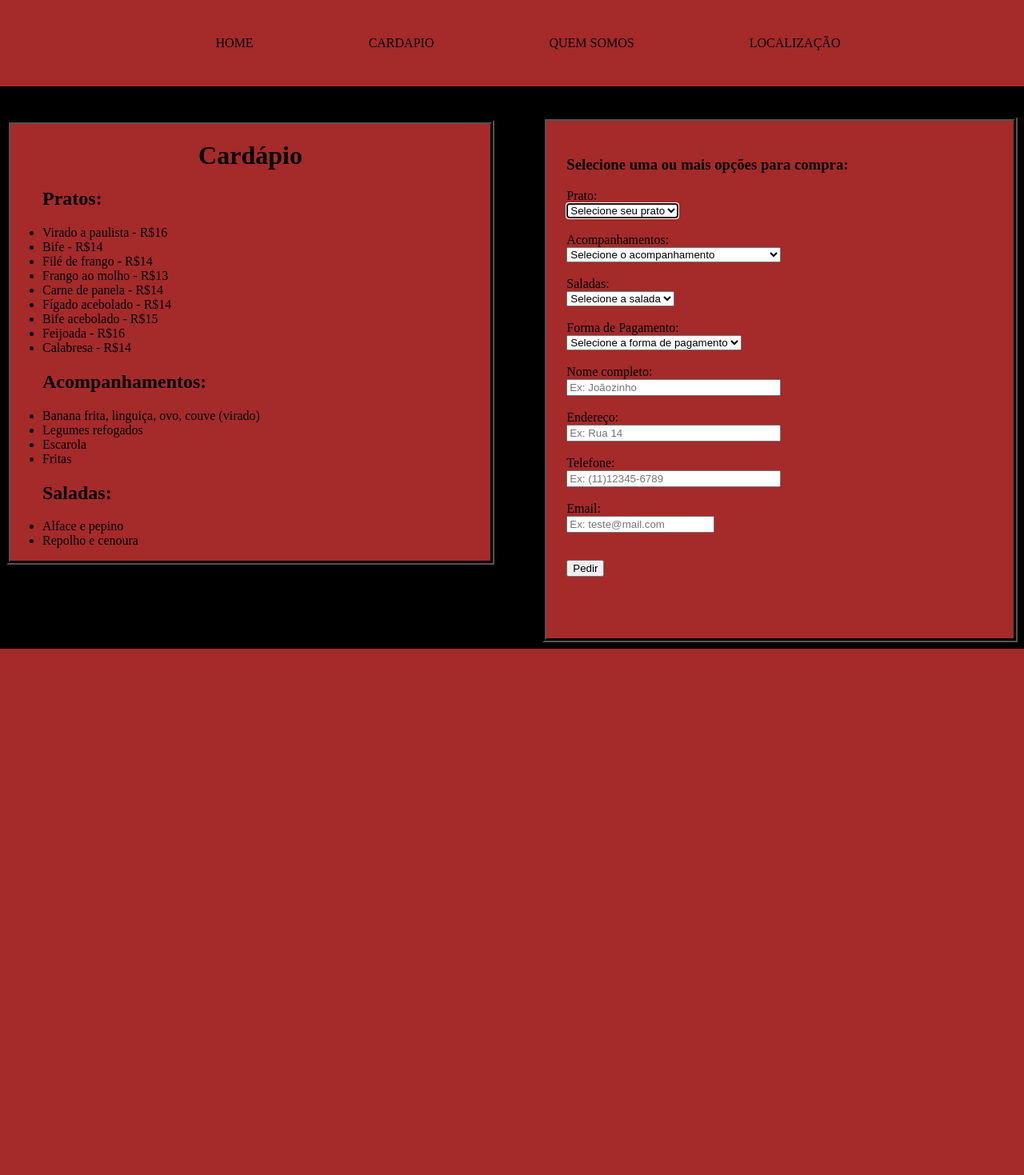
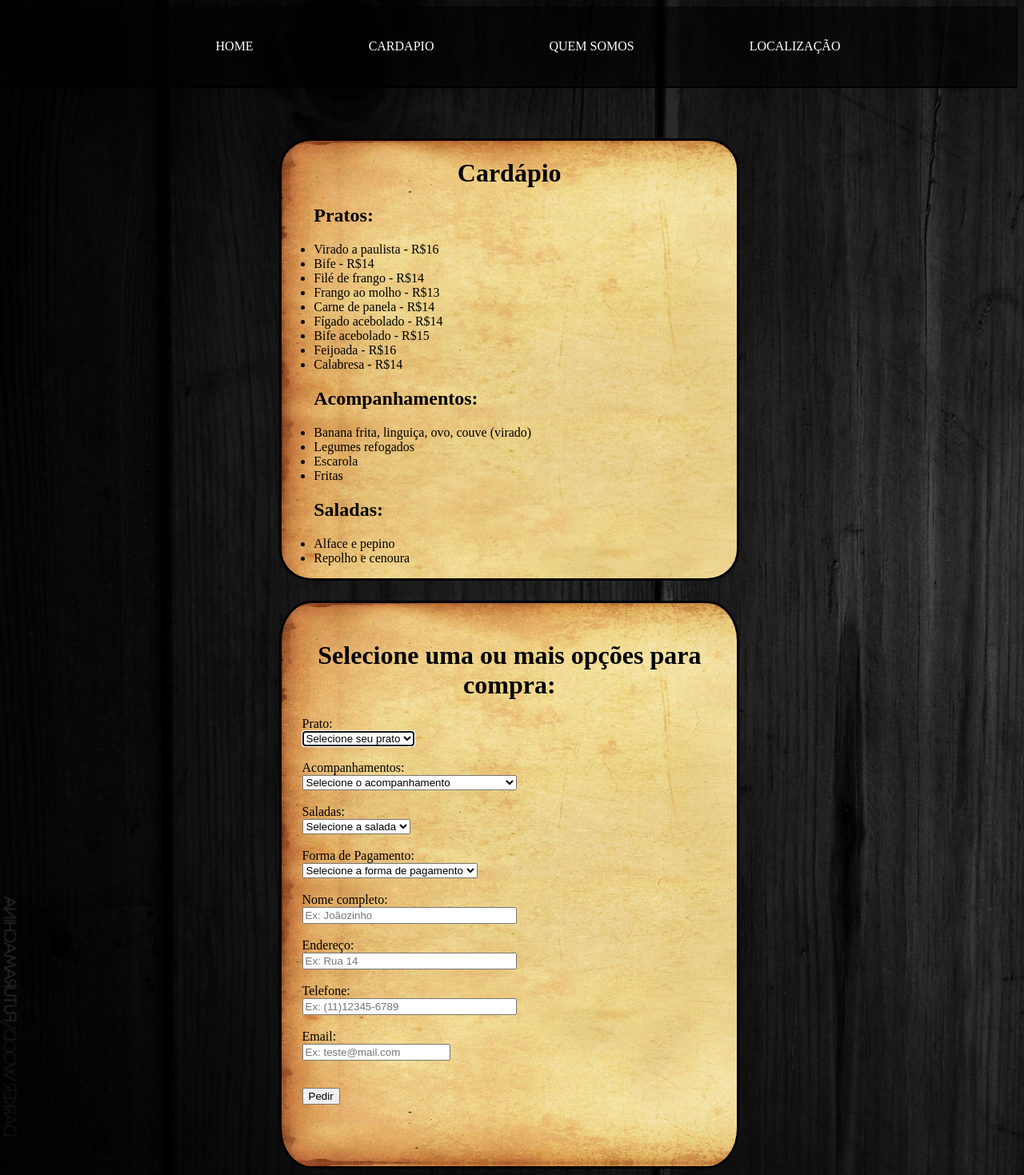
Before and after one commit to joseLus007/Repositorio_projeto, a Django app: page /home/CardapioEntrega/ in a window 1280 px wide. Shown: the whole page at 80% size. Before the commit the page ends 811 px from the top, so only its background shows below. Run offline with Django 3.2, Linux system fonts and the light colour scheme; parts of the project's set-up code (start-up, migrations or seed data) failed here and were passed over.

Commit message:
Atualização de Cardápio

```diff
--- a/Ambiente_PRO/Projeto/Projeto_Joaninha/Home/static/css/Centrega.css
+++ b/Ambiente_PRO/Projeto/Projeto_Joaninha/Home/static/css/Centrega.css
@@ -1,5 +1,5 @@
 body{
-    background-color:black;
+    background-image: url(../imagens/fundo_cardapio.jpg);
     background-size: cover;
 }
 h1{
@@ -43,36 +43,39 @@ li{
 }
 
 #cardapio{
-    border: thick groove #000000;
+    border: #000000 3px solid;
     background-color:brown;
-    max-width: 600px;
-    margin-top:150px
+    max-width: 45%;
+    margin-top: 5%;
+    display: block;
+    margin-left: 27%;
+    border-radius: 7%;
+    margin-bottom: 2%;
+    background-image: url(../imagens/fundo_cardapio_menu.jpg);
 }
 
 #opcoes{
-    border: thick groove #000000;
+    border: #000000 3px solid;
     background-color:brown;
-    max-width: 600px;
-    margin-left:670px;
-    margin-top:-560px;
+    max-width: 300%;
+    margin-left:27%;
+    margin-right: 27.5%;
     padding:2%;
-}
-
+    display: block;
+    border-radius: 7%;
+    background-image: url(../imagens/fundo_cardapio_menu.jpg);
 }
 .menu{
-    max-width: 1100px;
-    margin: 0 auto;
-    padding: 0 2%;
-
+    max-width: 100%;
+}
+#espaço{
+    padding-top:2%;
 }
 header{
-    position: fixed;
-    left: 0;
-    top: 0;
     width: 100%;
-    padding: 9px 0;
+    padding: 5px 0;
     text-align: center;
-    background-color: brown;
+    background-color:rgba(0, 0, 0, 0.609) ;
     border-bottom:2px solid;
 }
 header li{
@@ -85,5 +88,5 @@ li :hover{
 header a{
     font-size: 16px;
     text-decoration: none;
-    color: black;
+    color: white;
 }
--- a/Ambiente_PRO/Projeto/Projeto_Joaninha/Home/templates/Home/CardapioEntrega.html
+++ b/Ambiente_PRO/Projeto/Projeto_Joaninha/Home/templates/Home/CardapioEntrega.html
@@ -49,7 +49,7 @@
         </div>
         <div id="opcoes">
             <form name="pedido" action="{% url 'home:Agradecimentos' %}" method="POST">{% csrf_token %}
-            <h3>Selecione uma ou mais opções para compra: </h3>
+            <h1>Selecione uma ou mais opções para compra: </h1>
             <label for="Prato">Prato:</label><br>
             <select name="Prato" id="prato" autofocus required="required">
                 <option value="">Selecione seu prato</option>
```
Also changed, not shown: Ambiente_PRO/Projeto/Projeto_Joaninha/Home/static/imagens/fundo_cardapio.jpg (added), Ambiente_PRO/Projeto/Projeto_Joaninha/Home/static/imagens/fundo_cardapio_menu.jpg (added).
